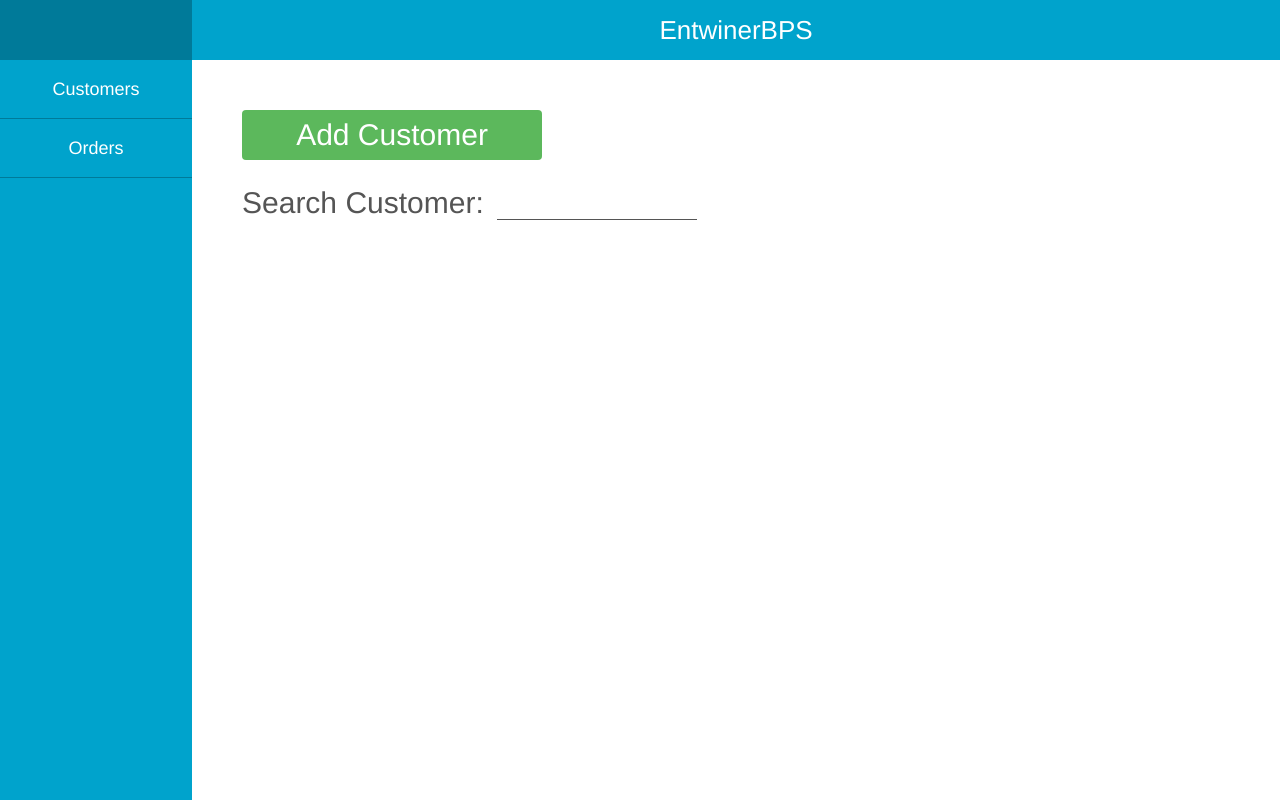
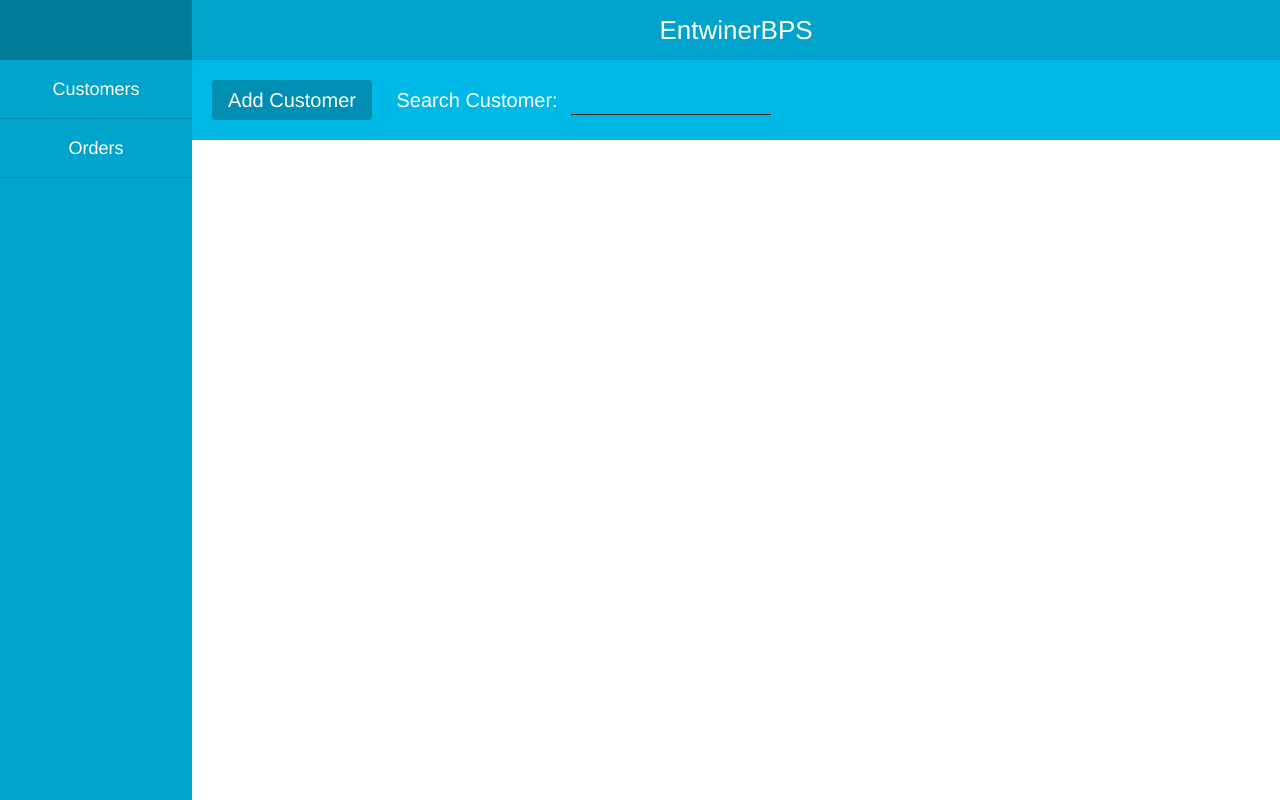
Before and after one commit to Ad-Mora/BPS, a Django app: page /home/ in a window 1280 px wide. Run offline with Django 3.2, Linux system fonts and the light colour scheme.

Commit message:
Positioned add customer button and search customer button in options bar; minor CSS updates

```diff
--- a/BPSApp/static/BPSApp/CSS/homepage.css
+++ b/BPSApp/static/BPSApp/CSS/homepage.css
@@ -9,7 +9,7 @@ body{
     top: 0px;
     height: 60px;
     width: 85%;
-    background-color: #00a3cc;
+    background-color: #00A3CC;
     text-align: center;
 }
 .header-title{
@@ -28,10 +28,10 @@ body{
     left: 0px;
     height: 100%;
     width: 15%;
-    background-color: #00a3cc;
+    background-color: #00A3CC;
 }
 .sidebar-item-title{
-    border-bottom: 1px solid #007a99;
+    border-bottom: 1px solid #008fb3;
     padding-top: 20px;
     padding-bottom: 20px;
     font-weight: 500;
@@ -40,7 +40,7 @@ body{
     text-align: center;
 }
 .sidebar-item-title:hover{
-    background-color: #008fb3;
+    background-color: #007a99;
     cursor: pointer;
 }
 .intersect{
@@ -49,41 +49,42 @@ body{
 }
 
 /*----------Option Menu----------*/
-.add-customer{
-    margin-top: 50px;
-    margin-left: 50px;
-    width: 300px;
-    height: 50px;
-    line-height: 50px;
+.options-bar{
+    height: 80px;
+    background-color: #00b8e6;
+}
+.add-customer-button{
+    display: inline-block;
+    width: 160px;
+    height: 40px;
+    margin: 20px;
+    line-height: 40px;
     text-align: center;
-    font-size: 30px;
+    font-size: 20px;
     font-weight: 500;
     color: white;
-    background-color: #5cb85c;
+    background-color: #008fb3;
     border-radius: 4px;
 }
-.search-customer{
-    margin-top: 25px;
-    margin-left: 50px;
-    height: 35px;
-    width: 455px;
+.search-customer-wrapper{
+    display: inline-block;
+    width: 375px;
 }
 .search-customer-label{
     display: inline-block;
-    line-height: 35px;
-    font-size: 30px;
+    line-height: 30px;
+    font-size: 20px;
     font-weight: 500;
-    color: #555555;
+    color: white;
 }
 .search-customer-box{
     float: right;
-    display: inline-block;
     width: 200px;
-    height: 35px;
-    font-size: 26px;
-    color: #555555;
-    border: none;
-    border-bottom: 1px solid #555555;
+    height: 30px;
+    font-size: 20px;
+    color: #222222;
+    border-bottom: 1px solid #222222;
+    background-color: transparent;
     outline: none;
     box-sizing: border-box;
 }
--- a/BPSApp/static/BPSApp/CSS/reset.css
+++ b/BPSApp/static/BPSApp/CSS/reset.css
@@ -3,19 +3,7 @@
    License: none (public domain)
 */
 
-html, body, div, span, applet, object, iframe,
-h1, h2, h3, h4, h5, h6, p, blockquote, pre,
-a, abbr, acronym, address, big, cite, code,
-del, dfn, em, img, ins, kbd, q, s, samp,
-small, strike, strong, sub, sup, tt, var,
-b, u, i, center,
-dl, dt, dd, ol, ul, li,
-fieldset, form, label, legend,
-table, caption, tbody, tfoot, thead, tr, th, td,
-article, aside, canvas, details, embed,
-figure, figcaption, footer, header, hgroup,
-menu, nav, output, ruby, section, summary,
-time, mark, audio, video {
+* {
 	margin: 0;
 	padding: 0;
 	border: 0;
--- a/BPSApp/templates/BPSApp/homepage.html
+++ b/BPSApp/templates/BPSApp/homepage.html
@@ -23,10 +23,12 @@
   <p class="sidebar-item-title">Orders</p>
 </div>
 
-<p class="add-customer">Add Customer</p>
-<div class="search-customer">
-  <p class="search-customer-label">Search Customer:</p><!--
+<div class="options-bar">
+  <button class="add-customer-button">Add Customer</button>
+  <div class="search-customer-wrapper">
+    <p class="search-customer-label">Search Customer:</p><!--
   --><input class="search-customer-box">
+  </div>
 </div>
 
 <div class="tab-display">
```
